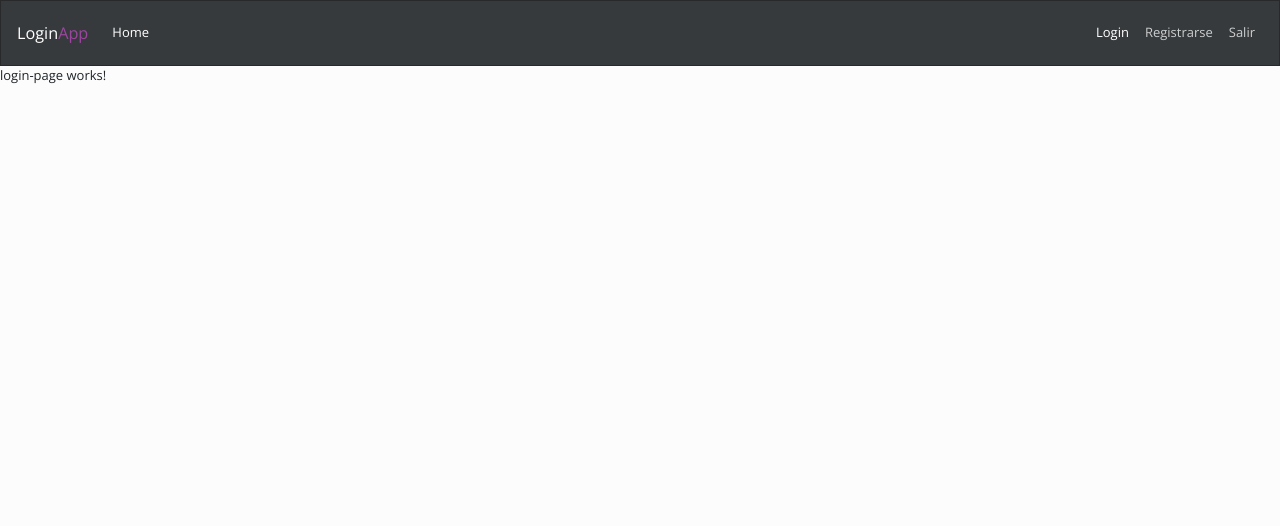
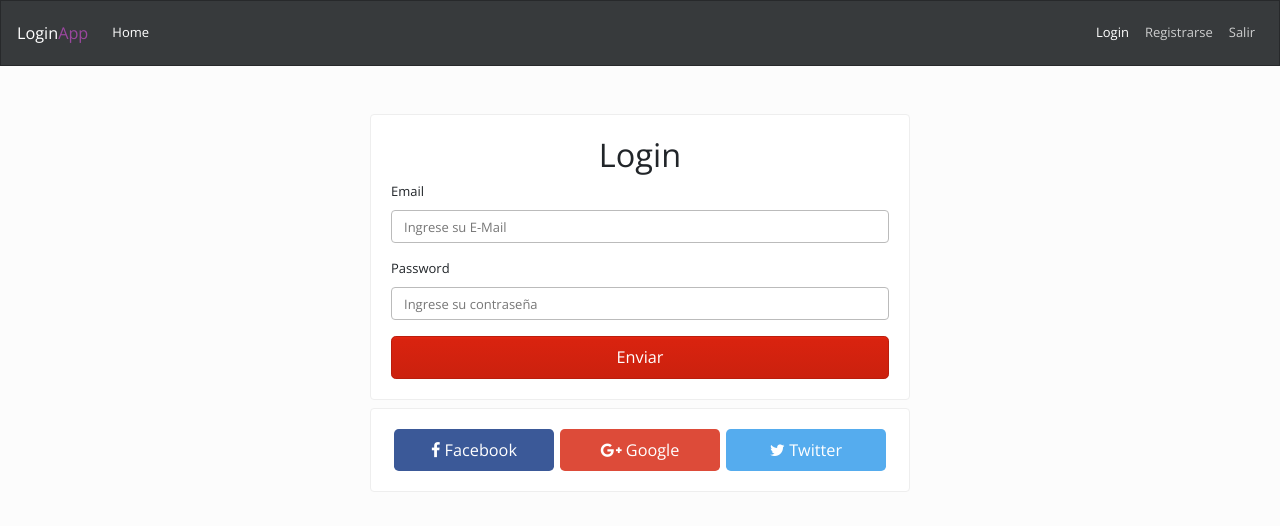
Before and after one commit to aguerrar06/loginApp, an Angular app: page /login in a window 1280 px wide. Shown: the top 526 px of the page. Built offline with nearby package versions, Linux system fonts and the light colour scheme.

Commit message:
Resuelto error del Nav y maquetación del LoginPage y RegisterPage

```diff
--- a/src/app/app.component.html
+++ b/src/app/app.component.html
@@ -1,2 +1,4 @@
 <app-navbar></app-navbar>
-<router-outlet></router-outlet>
+<div class="container">
+    <router-outlet></router-outlet>
+</div>
--- a/src/app/componentes/home-page/home-page.component.html
+++ b/src/app/componentes/home-page/home-page.component.html
@@ -1 +1,9 @@
-<p>home-page works!</p>
+<div class = "jumbotron">
+  <h1 class = "display-3"><font style = "vertical-align: heredar;">¡Bienvenidos a mi nueva página!</font></h1>
+  <p class = "lead"> <font style = "vertical-align: heredar;">Esta es una unidad de héroe simple, un componente simple de estilo jumbotron para llamar la atención adicional al contenido destacado o la información. </font></p>
+  <hr class = "my-4">
+  <p> <font style = "vertical-align: heredar;">Utiliza clases de utilidad para la tipografía y el espacio para el contenido dentro del contenedor más grande.</font> </p>
+  <p class = "lead">
+    <a class="btn btn-primary btn-lg" href="#" role="button"><font style = "vertical-align: heredar;"> Aprende más </font></a>
+  </p>
+</div>
--- a/src/app/componentes/login-page/login-page.component.html
+++ b/src/app/componentes/login-page/login-page.component.html
@@ -1 +1,31 @@
-<p>login-page works!</p>
+<div class="row">
+    <div class="col-md-6 mx-auto mt-5">
+        <div class="card">
+            <div class="card-body">
+                <h1 class="text-center">Login</h1>
+                <form action="">
+                    <div class="form-group">
+                        <label for="email">Email</label>
+                        <input type="email" name="email" id="email" placeholder="Ingrese su E-Mail" class="form-control">
+                    </div>
+                    <div class="form-group">
+                        <label for="password">Password</label>
+                        <input type="password" name="password" id="password" placeholder="Ingrese su contraseña" class="form-control">
+                    </div>
+                    <input type="text" value="Enviar" class="btn btn-primary btn-block btn-lg">
+                </form>
+            </div>
+        </div>
+    </div>
+</div>
+<div class="row">
+    <div class="col-md-6 mx-auto mt-2">
+        <div class="card">
+            <div class="card-body d-flex justify-content-around">
+                <button class="btn btn-lg btn-facebook"><i class="fa fa-facebook"></i> Facebook</button>
+                <button class="btn btn-lg btn-google"><i class="fa fa-google-plus"></i> Google</button>
+                <button class="btn btn-lg btn-twitter"><i class="fa fa-twitter"></i> Twitter</button>
+            </div>
+        </div>
+    </div>
+</div>
--- a/src/app/componentes/login-page/login-page.component.scss
+++ b/src/app/componentes/login-page/login-page.component.scss
@@ -0,0 +1,18 @@
+.btn-facebook, .btn-google, .btn-twitter{
+    width: 32%;
+}
+
+.btn-facebook{
+    background: #3b5998;
+    color: #fff;
+}
+
+.btn-google{
+    background: #dd4b39;
+    color: #fff;
+}
+
+.btn-twitter{
+    background: #55acee;
+    color: #fff;
+}
--- a/src/app/componentes/navbar/navbar.component.html
+++ b/src/app/componentes/navbar/navbar.component.html
@@ -15,7 +15,7 @@
           <a class="nav-link" href="#" routerLink="/login">Login</a>
         </li>
         <li class="nav-item">
-          <a class="nav-link" href="#" routerLink="/login">Registrarse</a>
+          <a class="nav-link" href="#" routerLink="/register">Registrarse</a>
         </li>
         <li class="nav-item">
           <a class="nav-link" href="#">Salir</a>
--- a/src/app/componentes/not-found-page/not-found-page.component.html
+++ b/src/app/componentes/not-found-page/not-found-page.component.html
@@ -1 +1,11 @@
-<p>not-found-page works!</p>
+<div class="row mt-3">
+    <div class="col-md-6 mx-auto text-center">
+        <div class="card">
+            <h1>Oops!</h1>
+            <h2>404 Página no encontrada</h2>
+            <div class="card-body">
+                <a href="/" class="btn btn-primary btn-lg"> <i class="fa fa-home"></i> Ir a la HomePage</a>
+            </div>
+        </div>
+    </div>
+</div>
--- a/src/app/componentes/privado-page/privado-page.component.html
+++ b/src/app/componentes/privado-page/privado-page.component.html
@@ -1 +1,9 @@
-<p>privado-page works!</p>
+<div class = "jumbotron">
+        <h1 class = "display-3"><font style = "vertical-align: heredar;">¡Bienvenidos a mi nueva página privada!</font></h1>
+        <p class = "lead"> <font style = "vertical-align: heredar;">Esta es una unidad de héroe simple, un componente simple de estilo jumbotron para llamar la atención adicional al contenido destacado o la información. </font></p>
+        <hr class = "my-4">
+        <p> <font style = "vertical-align: heredar;">Utiliza clases de utilidad para la tipografía y el espacio para el contenido dentro del contenedor más grande.</font> </p>
+        <p class = "lead">
+          <a class="btn btn-primary btn-lg" href="#" role="button"><font style = "vertical-align: heredar;"> Aprende más </font></a>
+        </p>
+      </div>
--- a/src/app/componentes/register-page/register-page.component.html
+++ b/src/app/componentes/register-page/register-page.component.html
@@ -1 +1,20 @@
-<p>register-page works!</p>
+<div class="row">
+    <div class="col-md-6 mx-auto mt-5">
+        <div class="card">
+            <div class="card-body">
+                <h1 class="text-center">Registro</h1>
+                <form action="">
+                    <div class="form-group">
+                        <label for="email">Email</label>
+                        <input type="email" name="email" id="email" placeholder="Ingrese su E-Mail" class="form-control">
+                    </div>
+                    <div class="form-group">
+                        <label for="password">Password</label>
+                        <input type="password" name="password" id="password" placeholder="Ingrese su contraseña" class="form-control">
+                    </div>
+                    <input type="text" value="Enviar" class="btn btn-primary btn-block btn-lg">
+                </form>
+            </div>
+        </div>
+    </div>
+</div>
```
Also changed, not shown: src/styles.scss (line endings or trailing spaces).
